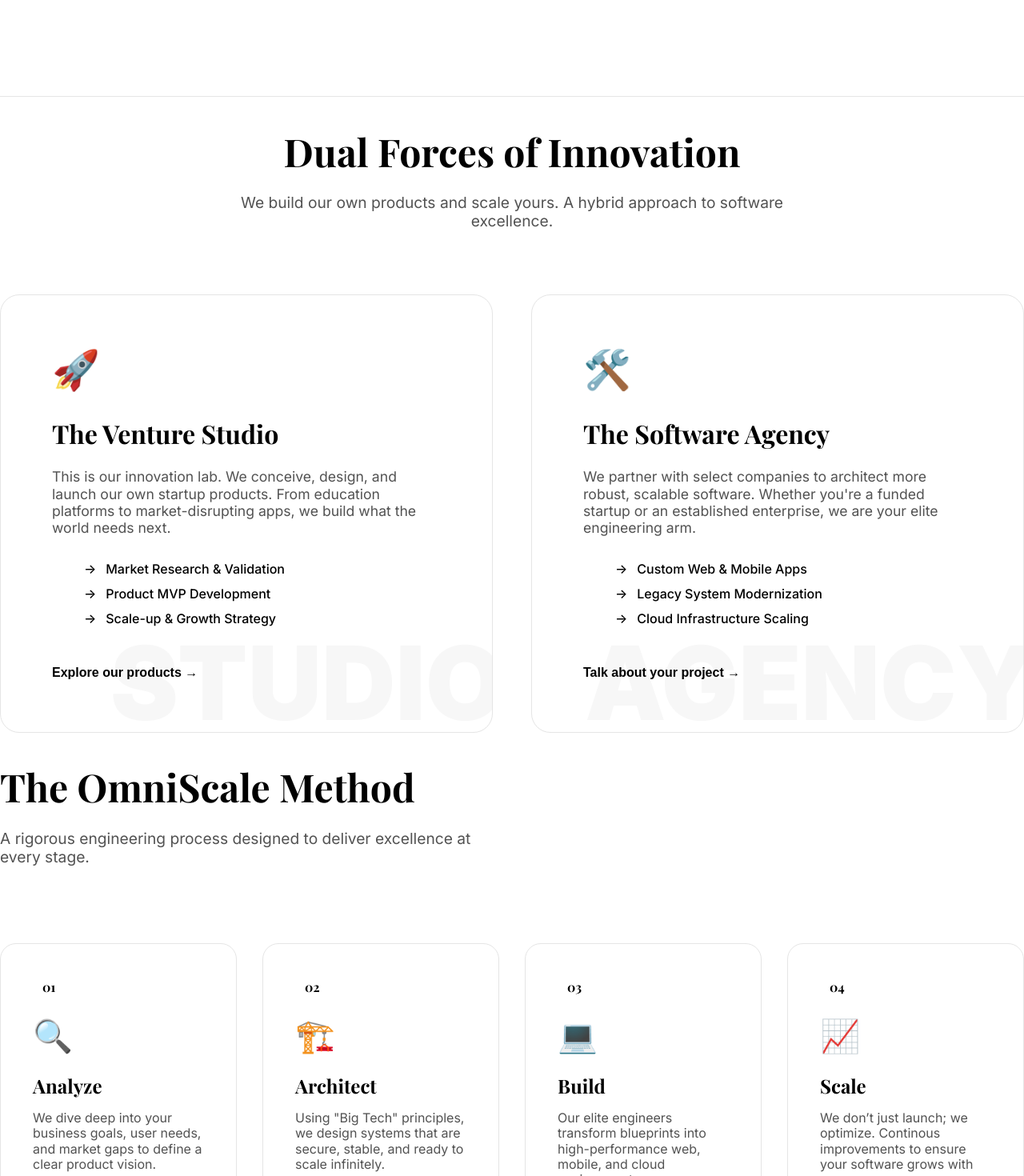
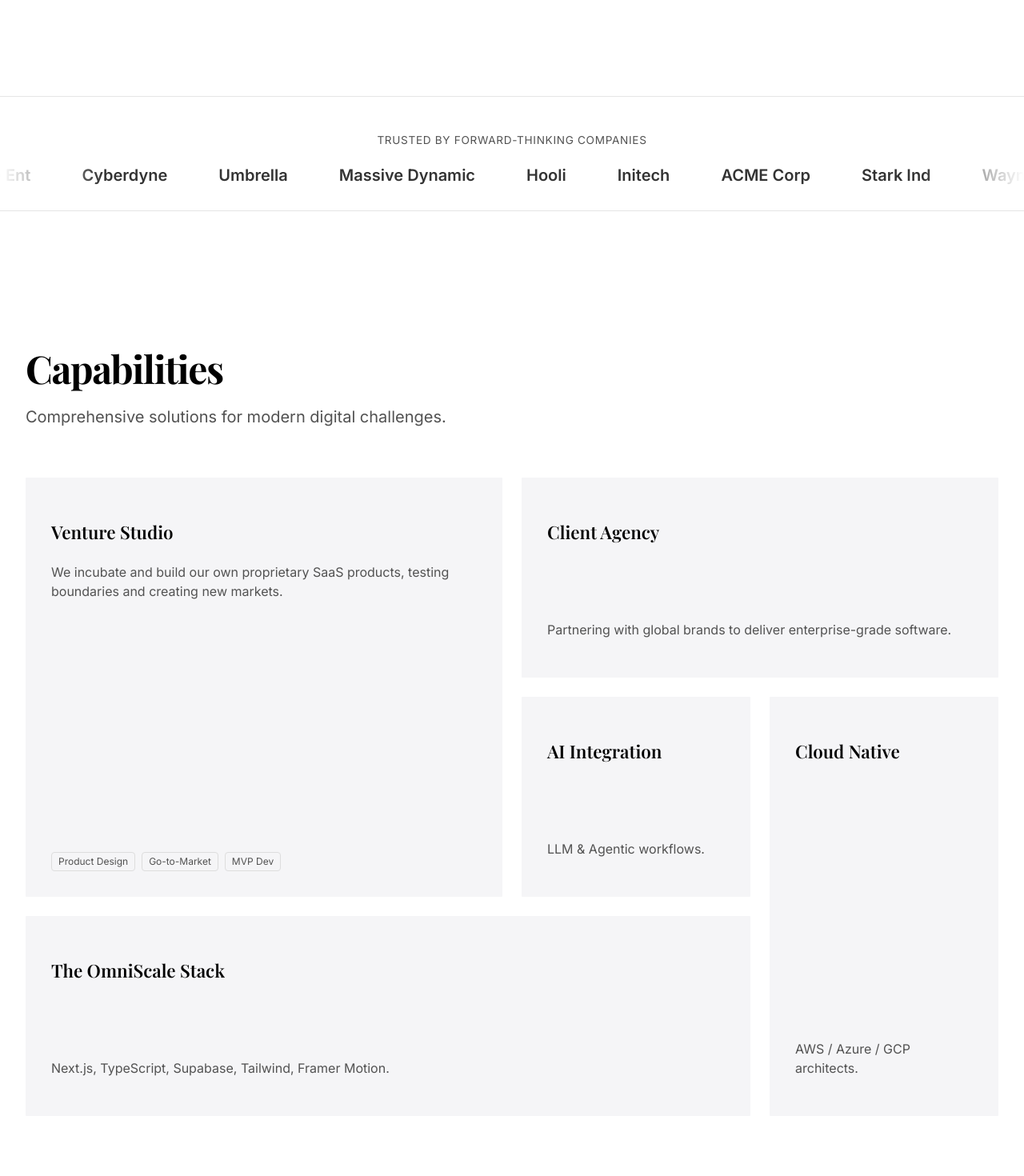
Before and after one commit to SakiburRahmann/omniscalesoft-startup-website, a Next.js app: page / in a window 1280 px wide. Shown: the part 680-2150 px from the top of the page at 80% size. Built offline with nearby package versions, Linux system fonts and the light colour scheme; a web font is replaced by a local one.

Commit message:
feat(ux): implement bento grid and trustworthy ticker with benefit-driven copy

```diff
--- a/src/app/page.tsx
+++ b/src/app/page.tsx
@@ -1,5 +1,6 @@
 import Hero from '@/components/Hero'
-import DualService from '@/components/DualService'
+import TrustedBy from '@/components/TrustedBy'
+import BentoGrid from '@/components/BentoGrid'
 import Methodology from '@/components/Methodology'
 import TechStack from '@/components/TechStack'
 
@@ -7,7 +8,8 @@ export default function Home() {
     return (
         <main>
             <Hero />
-            <DualService />
+            <TrustedBy />
+            <BentoGrid />
             <Methodology />
             <TechStack />
         </main>
--- /dev/null
+++ b/src/components/BentoGrid.module.css
@@ -0,0 +1,115 @@
+.section {
+    padding: 8rem 0;
+    border-bottom: 1px solid var(--border-color);
+}
+
+.container {
+    max-width: var(--max-width);
+    margin: 0 auto;
+    padding: 0 2rem;
+}
+
+.header {
+    margin-bottom: 4rem;
+}
+
+.header h2 {
+    font-size: 3rem;
+    letter-spacing: -0.03em;
+    margin-bottom: 1rem;
+    color: var(--text-primary);
+}
+
+.header p {
+    font-size: 1.25rem;
+    color: var(--text-secondary);
+    max-width: 600px;
+}
+
+.grid {
+    display: grid;
+    grid-template-columns: repeat(4, 1fr);
+    grid-auto-rows: 250px;
+    gap: 1.5rem;
+}
+
+.card {
+    background: #f5f5f7;
+    /* Apple-style light gray surface */
+    padding: 2rem;
+    border-radius: 1px;
+    /* Almost square */
+    display: flex;
+    flex-direction: column;
+    justify-content: space-between;
+    transition: background 0.2s ease;
+}
+
+.card:hover {
+    background: #eeeeee;
+}
+
+.card h3 {
+    font-size: 1.4rem;
+    margin-bottom: 0.5rem;
+    font-weight: 600;
+}
+
+.card p {
+    color: var(--text-secondary);
+    font-size: 1rem;
+    line-height: 1.5;
+}
+
+/* Grid Spans */
+.large {
+    grid-column: span 2;
+    grid-row: span 2;
+}
+
+.medium {
+    grid-column: span 2;
+}
+
+.small {
+    grid-column: span 1;
+}
+
+.tall {
+    grid-column: span 1;
+    grid-row: span 2;
+}
+
+.wide {
+    grid-column: span 3;
+}
+
+.tags {
+    display: flex;
+    gap: 0.5rem;
+    margin-top: auto;
+}
+
+.tags span {
+    font-size: 0.75rem;
+    padding: 4px 8px;
+    border: 1px solid #ddd;
+    border-radius: 4px;
+    color: var(--text-secondary);
+}
+
+@media (max-width: 768px) {
+    .grid {
+        grid-template-columns: 1fr;
+        grid-auto-rows: auto;
+    }
+
+    .large,
+    .medium,
+    .small,
+    .tall,
+    .wide {
+        grid-column: span 1;
+        grid-row: span 1;
+    }
+}
--- /dev/null
+++ b/src/components/BentoGrid.tsx
@@ -0,0 +1,49 @@
+'use client'
+
+import styles from './BentoGrid.module.css'
+import { motion } from 'framer-motion'
+
+export default function BentoGrid() {
+    return (
+        <section className={styles.section}>
+            <div className={styles.container}>
+                <div className={styles.header}>
+                    <h2>Capabilities</h2>
+                    <p>Comprehensive solutions for modern digital challenges.</p>
+                </div>
+
+                <div className={styles.grid}>
+                    <div className={`${styles.card} ${styles.large}`}>
+                        <h3>Venture Studio</h3>
+                        <p>We incubate and build our own proprietary SaaS products, testing boundaries and creating new markets.</p>
+                        <div className={styles.tags}>
+                            <span>Product Design</span>
+                            <span>Go-to-Market</span>
+                            <span>MVP Dev</span>
+                        </div>
+                    </div>
+
+                    <div className={`${styles.card} ${styles.medium}`}>
+                        <h3>Client Agency</h3>
+                        <p>Partnering with global brands to deliver enterprise-grade software.</p>
+                    </div>
+
+                    <div className={`${styles.card} ${styles.small}`}>
+                        <h3>AI Integration</h3>
+                        <p>LLM & Agentic workflows.</p>
+                    </div>
+
+                    <div className={`${styles.card} ${styles.tall}`}>
+                        <h3>Cloud Native</h3>
+                        <p>AWS / Azure / GCP architects.</p>
+                    </div>
+
+                    <div className={`${styles.card} ${styles.wide}`}>
+                        <h3>The OmniScale Stack</h3>
+                        <p>Next.js, TypeScript, Supabase, Tailwind, Framer Motion.</p>
+                    </div>
+                </div>
+            </div>
+        </section>
+    )
+}
--- a/src/components/Hero.tsx
+++ b/src/components/Hero.tsx
@@ -27,8 +27,8 @@ export default function Hero() {
                         transition={{ delay: 0.2, duration: 0.8 }}
                         className={styles.title}
                     >
-                        Software that <span>Scales</span> <br />
-                        with Your Ambition.
+                        Engineering <br />
+                        the <span>Future</span>.
                     </motion.h1>
 
                     <motion.p
@@ -37,8 +37,8 @@ export default function Hero() {
                         transition={{ delay: 0.4 }}
                         className={styles.description}
                     >
-                        OmniScaleSoft builds world-class digital products and robust custom software.
-                        From innovative startups to enterprise-scale systems, we architect for the future.
+                        We build high-performance software for ambitious companies.
+                        Precision-engineered, scalable, and designed to win.
                     </motion.p>
 
                     <motion.div
@@ -47,8 +47,8 @@ export default function Hero() {
                         transition={{ delay: 0.6 }}
                         className={styles.actions}
                     >
-                        <button className={styles.primary}>Build your vision</button>
-                        <button className={styles.secondary}>Explore our work</button>
+                        <button className={styles.primary}>Start Building</button>
+                        <button className={styles.secondary}>View Methodology</button>
                     </motion.div>
                 </motion.div>
 
--- /dev/null
+++ b/src/components/TrustedBy.module.css
@@ -0,0 +1,37 @@
+.section {
+    border-bottom: 1px solid var(--border-color);
+    padding: 2rem 0;
+    overflow: hidden;
+    background: var(--background);
+}
+
+.label {
+    text-align: center;
+    font-size: 0.85rem;
+    color: var(--text-secondary);
+    text-transform: uppercase;
+    letter-spacing: 0.05em;
+    margin-bottom: 1.5rem;
+}
+
+.scroller {
+    width: 100%;
+    overflow: hidden;
+    position: relative;
+    mask-image: linear-gradient(to right, transparent, black 10%, black 90%, transparent);
+}
+
+.track {
+    display: flex;
+    gap: 4rem;
+    width: max-content;
+}
+
+.brand {
+    font-size: 1.25rem;
+    font-weight: 600;
+    color: var(--text-primary);
+    /* Pure black */
+    opacity: 0.8;
+    white-space: nowrap;
+}
--- /dev/null
+++ b/src/components/TrustedBy.tsx
@@ -0,0 +1,28 @@
+'use client'
+
+import React from 'react'
+import { motion } from 'framer-motion'
+import styles from './TrustedBy.module.css'
+
+const brands = [
+    "ACME Corp", "Stark Ind", "Wayne Ent", "Cyberdyne", "Umbrella", "Massive Dynamic", "Hooli", "Initech"
+]
+
+export default function TrustedBy() {
+    return (
+        <section className={styles.section}>
+            <p className={styles.label}>Trusted by forward-thinking companies</p>
+            <div className={styles.scroller}>
+                <motion.div
+                    className={styles.track}
+                    animate={{ x: ["0%", "-50%"] }}
+                    transition={{ duration: 20, repeat: Infinity, ease: "linear" }}
+                >
+                    {[...brands, ...brands].map((brand, i) => (
+                        <span key={i} className={styles.brand}>{brand}</span>
+                    ))}
+                </motion.div>
+            </div>
+        </section>
+    )
+}
```
